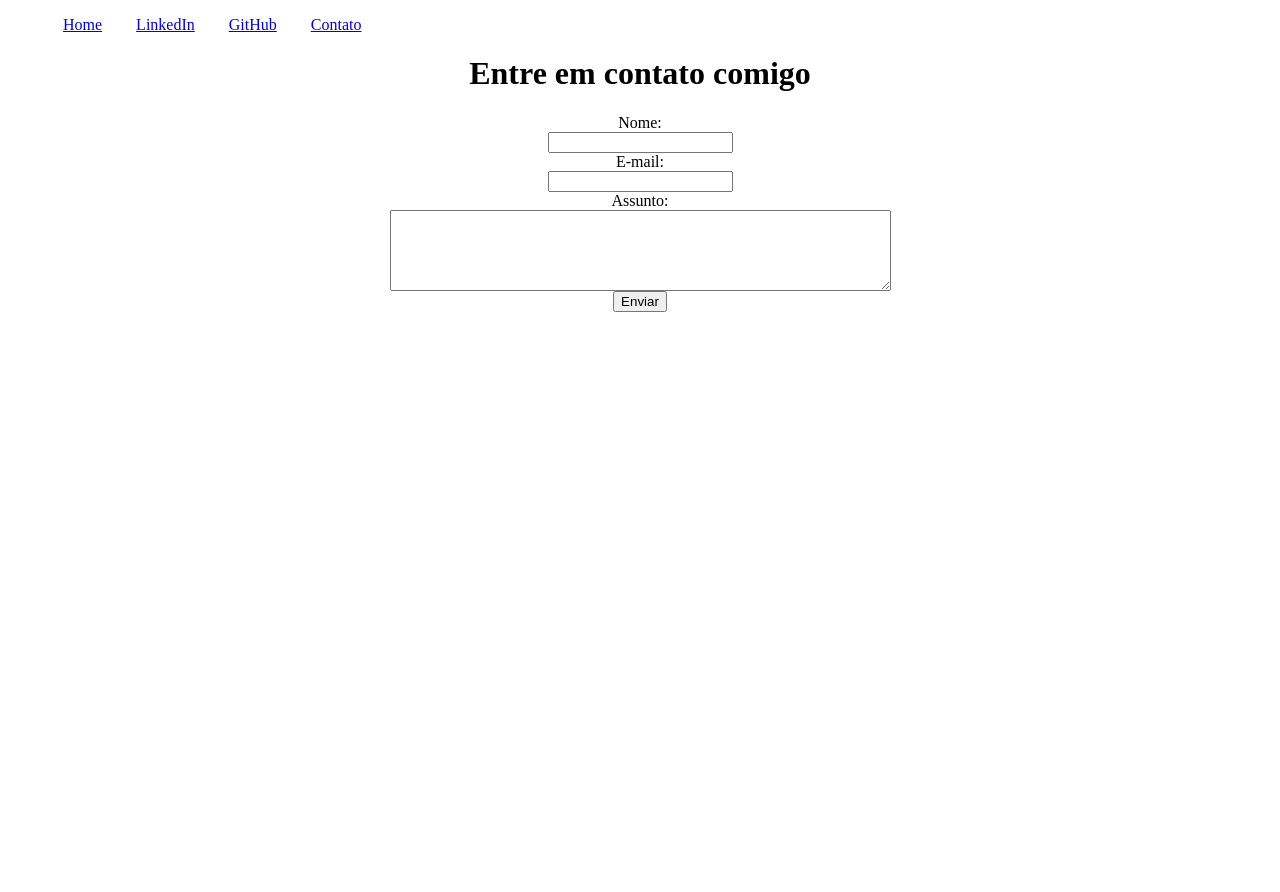
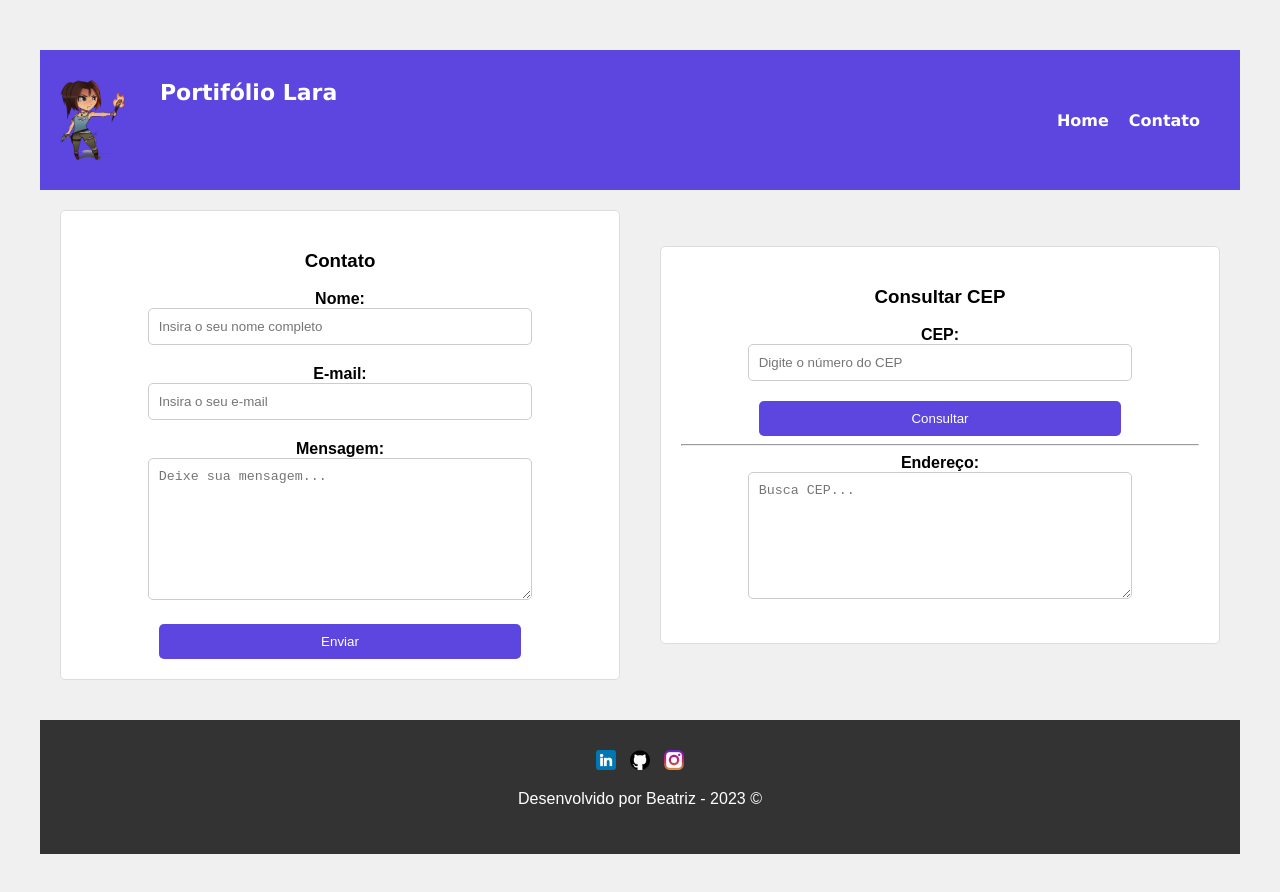
Before and after one commit to beadlim/fundamento-web, a plain HTML site: page contato.html in a window 1280 px wide. Before the commit the page ends 800 px from the top, so only its background shows below. Drawn offline with Linux system fonts and the light colour scheme.

Commit message:
Implementando Javascript

```diff
--- a/assets/css/style.css
+++ b/assets/css/style.css
@@ -1,44 +1,169 @@
-/* CSS index.html */
+/* Estilo para o corpo da página */
+body {
+    font-family: Arial, sans-serif;
+    background-color: #f0f0f0;
+    margin: 20px auto;
+    max-width: 1200px;
+    padding: 30px;
+  }
 
-.center {
-    text-align: center;
+  /* Estilo para o cabeçalho (nav) */
+  nav {
+    background-color: #5d46df;
+    color: #fff;
+    display: flex;
+    justify-content: space-between;
+    padding: 30px 20px;
+    align-items: center;
+    font-family:'Lucida Sans', 'Lucida Sans Regular', 'Lucida Grande', 'Lucida Sans Unicode', Geneva, Verdana, sans-serif;
+    font-weight: bold;
+  }
+
+  .icone {
+    width: 80px;
+    height: 80px;
+    display: flex;
+    align-items: flex-start;
+  }
+
+  .logo {
+    display: flex;
+    align-items: flex-start;
+  }
+
+  .titulo {
+    font-size: 22px;
+    margin-left: 20px;
+  }
+
+  ul {
+    list-style: none;
+    display: flex;
+  }
+
+  li {
+    margin-right: 20px;
+  }
+
+  a {
+    text-decoration: none;
+    color: #fff;
+  }
+
+  /*Estilo para a main */
+
+/* Estilo para a main */
+.texto_sobre {
+    display: flex;
+    align-items: center;
+    flex-direction: row;
+    text-align: left;
+    padding: 20px;
+    border-radius: 20px;
+    background-color: rgb(255, 213, 98);
+    justify-content: center;
 }
 
-.container {
-    display: flex;
-    flex-flow: row;
-    justify-content: space-around;
-    align-items: center;
-    flex-direction: column;
+.texto_sobre p {
+    font-size: 14px;
+    word-wrap: break-word;
+    white-space: normal;
 }
 
-.menu li {
-    display: inline;
-    padding: 15px;
+.foto {
+    width: 80px;
+    height: 80px;
+    border-radius: 30%;
+    margin-left: 20px;
 }
 
-#menu li a {
-    text-decoration: none;
-    color:black;
-    font-size: 20px;
+
+#video {
+    display: flex;
+    flex-direction: column;
+    align-items: center;
+    text-align: center;
+    padding: 20px;
 }
 
-#menu li a:hover {
-    color:blueviolet;
+.video {
+    max-width: 100%;
 }
 
-.p-30 {
-    padding: 40px;
-}
 
-.br-50 {
-    border-radius: 50%;
-}
+  /* Estilo para o formulário de contato */
 
-.wh {
-    width: 280;
-    height: 300;
-}
+  #contato {
+    display: flex;
+    flex-wrap: nowrap;
+    flex-direction:row;
+    justify-content: center;
+    align-items: center;
+  }
 
-/* CSS contato.html
-*/
+  #formulario_mensagem {
+    background-color: #fff;
+    padding: 20px;
+    margin: 20px;
+    border: 1px solid #ddd;
+    border-radius: 5px;
+    width: 48%;
+    text-align: center;
+
+  }
+
+  .campos-form {
+    margin-bottom: 20px;
+  }
+
+  label {
+    display: block;
+    font-weight: bold;
+  }
+
+  input[type="text"],
+  textarea {
+    width:70%;
+    padding: 10px;
+    border: 1px solid #ccc;
+    border-radius: 5px;
+  }
+
+  button {
+    background-color: #5d46df;
+    color: #fff;
+    padding: 10px 20px;
+    border: none;
+    border-radius: 5px;
+    cursor: pointer;
+    width: 70%;
+  }
+
+  /* Estilo para a seção de consulta de CEP */
+  #formulario_buscacep {
+    background-color: #fff;
+    padding: 20px;
+    margin: 20px;
+    border: 1px solid #ddd;
+    border-radius: 5px;
+    width: 48%;
+    text-align: center;
+
+  }
+
+  /* Estilo para o rodapé */
+  footer {
+    background-color: #333;
+    color: #fff;
+    text-align: center;
+    padding: 10px;
+    margin: 20px auto;
+    max-width: 1200px;
+    padding: 30px;
+  }
+
+  .icons {
+    width: 20px;
+    height: 20px;
+    margin: 0 5px;
+  }
--- /dev/null
+++ b/assets/js/script.js
@@ -0,0 +1,57 @@
+// Função para validar o nome
+function validarNome() {
+    const nomeInput = document.getElementById('nome');
+    const nomeFeedback = document.getElementById('txtNome');
+    if (nomeInput.value.trim() === '') {
+        nomeFeedback.innerText = 'Por favor, insira seu nome.';
+    } else {
+        nomeFeedback.innerText = '';
+    }
+}
+
+// Função para validar o e-mail
+function validarEmail() {
+    var emailInput = document.getElementById('email');
+    var emailFeedback = document.getElementById('txtEmail');
+
+    if (!emailRegex.test(emailInput.value)) {
+        emailFeedback.innerText = 'Por favor, insira um e-mail válido.';
+    } else {
+        emailFeedback.innerText = '';
+    }
+}
+
+// Função para validar a mensagem
+function validarMensagem() {
+    var mensagemInput = document.getElementById('mensagem');
+    var mensagemFeedback = document.getElementById('txtMensagem');
+
+    if (mensagemInput.value.trim() === '') {
+        mensagemFeedback.innerText = 'Por favor, deixe sua mensagem.';
+    } else {
+        mensagemFeedback.innerText = '';
+    }
+}
+
+// Função para consultar o CEP
+function consultarCep() {
+    var cepInput = document.getElementById('cep');
+    var dadosTextarea = document.getElementById('dados');
+
+    var cep = cepInput.value.replace(/\D/g, '');
+
+    if (cep.length !== 8) {
+        dadosTextarea.value = 'CEP inválido. Deve conter 8 dígitos.';
+    } else {
+        dadosTextarea.value = 'Dados do CEP não disponíveis';
+    }
+
+}
+
+var enviarBotao = document.querySelector('#formulario_mensagem button');
+enviarBotao.addEventListener('click', function () {
+    validarNome();
+    validarEmail();
+    validarMensagem();
+
+});
--- a/contato.html
+++ b/contato.html
@@ -3,36 +3,93 @@
 <head>
     <meta charset="UTF-8">
     <meta name="viewport" content="width=device-width, initial-scale=1.0">
-    <title>Contato</title>
-
+    <link rel="icon" type="imagem/png" href="assets/images/lara.png">
     <link rel="stylesheet" href="assets/css/style.css">
+    <title>Portfólio</title>
 </head>
 <body>
-    <ul class="menu">
-        <li>
-            <a href="index.html">Home</a>
-        </li>
-        <li>
-            <a href="https://www.linkedin.com/in/beatrizdlima" target="_blank">LinkedIn</a>
-        </li>
-        <li>
-            <a href="https://github.com/beadlim"target="_blank">GitHub</a>
-        </li>
-        <li>
-            <a href="contato.html">Contato</a>
-        </li>
+    <nav>
+    <div class="logo">
+        <img class="icone" src="assets/img/lara.png"
+            alt="Logo da pagina - descrição: uma mulher com cabelos longos e tocha na mão">
+        <span class="titulo">Portifólio Lara</span>
+    </div>
+
+    <ul>
+        <li><a href="index.html">Home</a></li>
+        <li><a href="contato.html">Contato</a></li>
     </ul>
-    <h1 class="center">Entre em contato comigo</h1>
-    <form>
-        <div class="container">
-        <label for="nome">Nome:</label>
-        <input type="text" id="nome">
-        <label for="email">E-mail:</label>
-        <input type="email" id="email">
-        <label for="assunto">Assunto:</label>
-        <textarea name="assunto" id="assunto" cols="60" rows="5"></textarea>
-        <button>Enviar</button>
+   </nav>
+
+   <main id="contato">
+    <section id="formulario_mensagem">
+        <h3>Contato</h2>
+            <form>
+                <div class="campos-form">
+                    <label for="nome">Nome:</label>
+                    <input onkeyup="validarNome()" id="nome" name="nome" type="text"
+                        placeholder="Insira o seu nome completo">
+                    <div id="txtNome"></div>
+                </div>
+
+                <div class="campos-form">
+                    <label for="email">E-mail:</label>
+                    <input onkeyup="validarEmail2()" id="email" name="email" type="text"
+                        placeholder="Insira o seu e-mail">
+                    <div id="txtEmail"></div>
+                </div>
+
+                <div class="campos-form">
+                    <label for="mensagem">Mensagem:</label>
+                    <textarea onkeyup="validarMensagem()" id="mensagem" name="mensagem" rows="8"
+                        placeholder="Deixe sua mensagem..."></textarea>
+                    <div id="txtMensagem"></div>
+                </div>
+
+                <button type="button">Enviar
+                </button>
+
+
+            </form>
+    </section>
+
+    <section id="formulario_buscacep">
+        <h3>Consultar CEP</h3>
+        <div class="endereco">
+            <div class="campos-form">
+                <label for="cep">CEP:</label>
+                <input onkeyup="validarCep()" id="cep" name="cep" type="text" placeholder="Digite o número do CEP">
+                <div id="txtCep"></div>
+            </div>
+            <button type="button" onclick="consultarCep()">
+                Consultar
+            </button>
+            <hr>
+            <div class="campos-form">
+                <label for="dados">Endereço:</label>
+                <textarea id="dados" name="dados" rows="7" placeholder="Busca CEP..."></textarea>
+                <div id="txtCep"></div>
+            </div>
+        </div>
+    </section>
+</main>
+
+<footer>
+    <div class="redes_sociais">
+        <a href="http://linkedin.com" target="_blank">
+            <img class="icons" src="assets/img/linkedin.png" alt="Linkedin">
+        </a>
+        <a href="http://github.com" target="_blank">
+            <img class="icons" src="assets/img/github.png" alt="Github">
+        </a>
+        <a href="http://instagram.com" target="_blank">
+            <img class="icons" src="assets/img/instagram.png" alt="Instagram">
+        </a>
     </div>
-    </form>
+    <p class="by">Desenvolvido por Beatriz - 2023 &copy;</p>
+</footer>
+
+<script src="assets/js/script.js"></script>
+
 </body>
 </html>
```
Also changed, not shown: index.html (+45 -34 lines), assets/img/github.png (added), assets/img/instagram.png (added), assets/img/lara.png (added), assets/img/linkedin.png (added), 1 other file.
